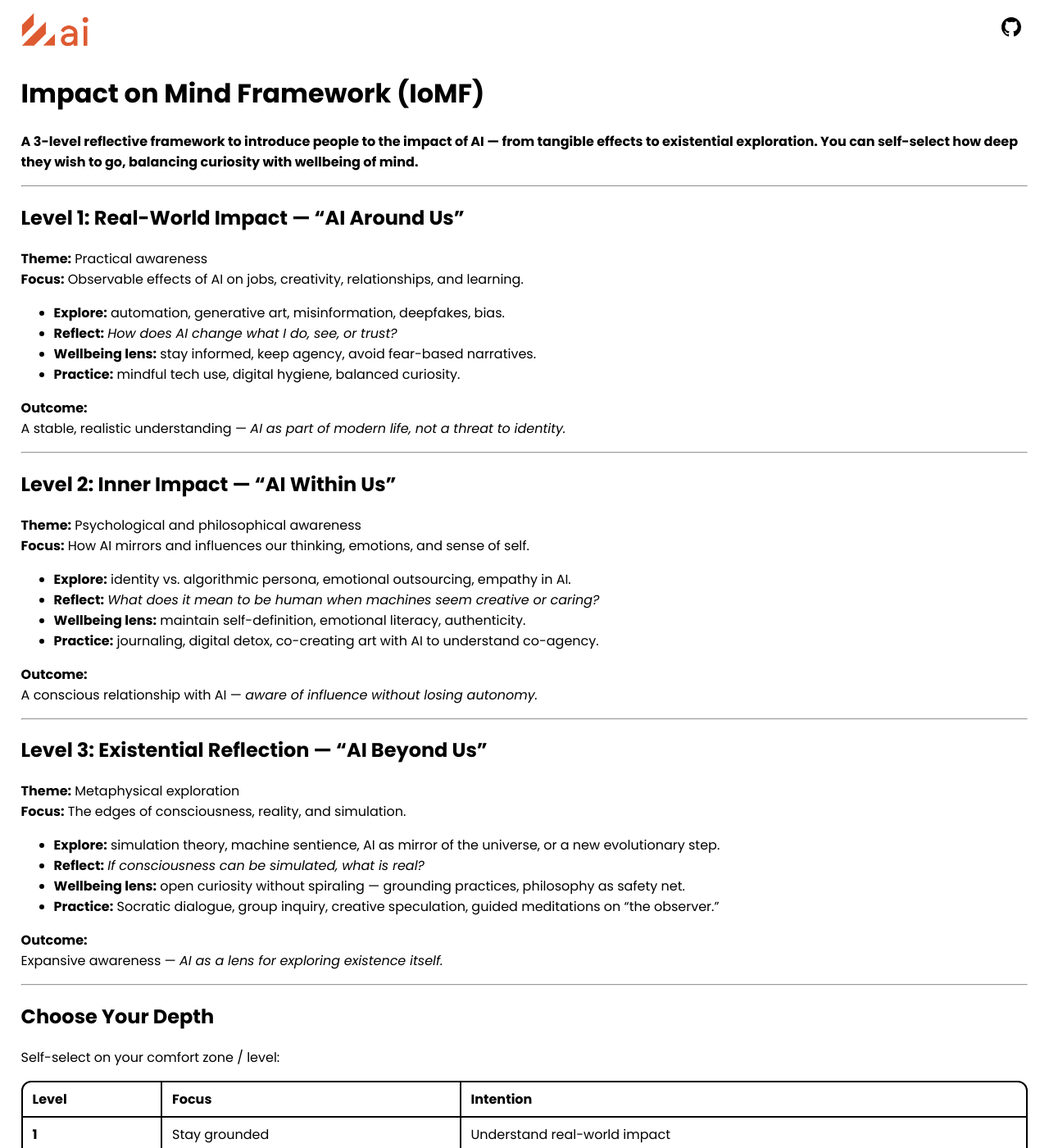
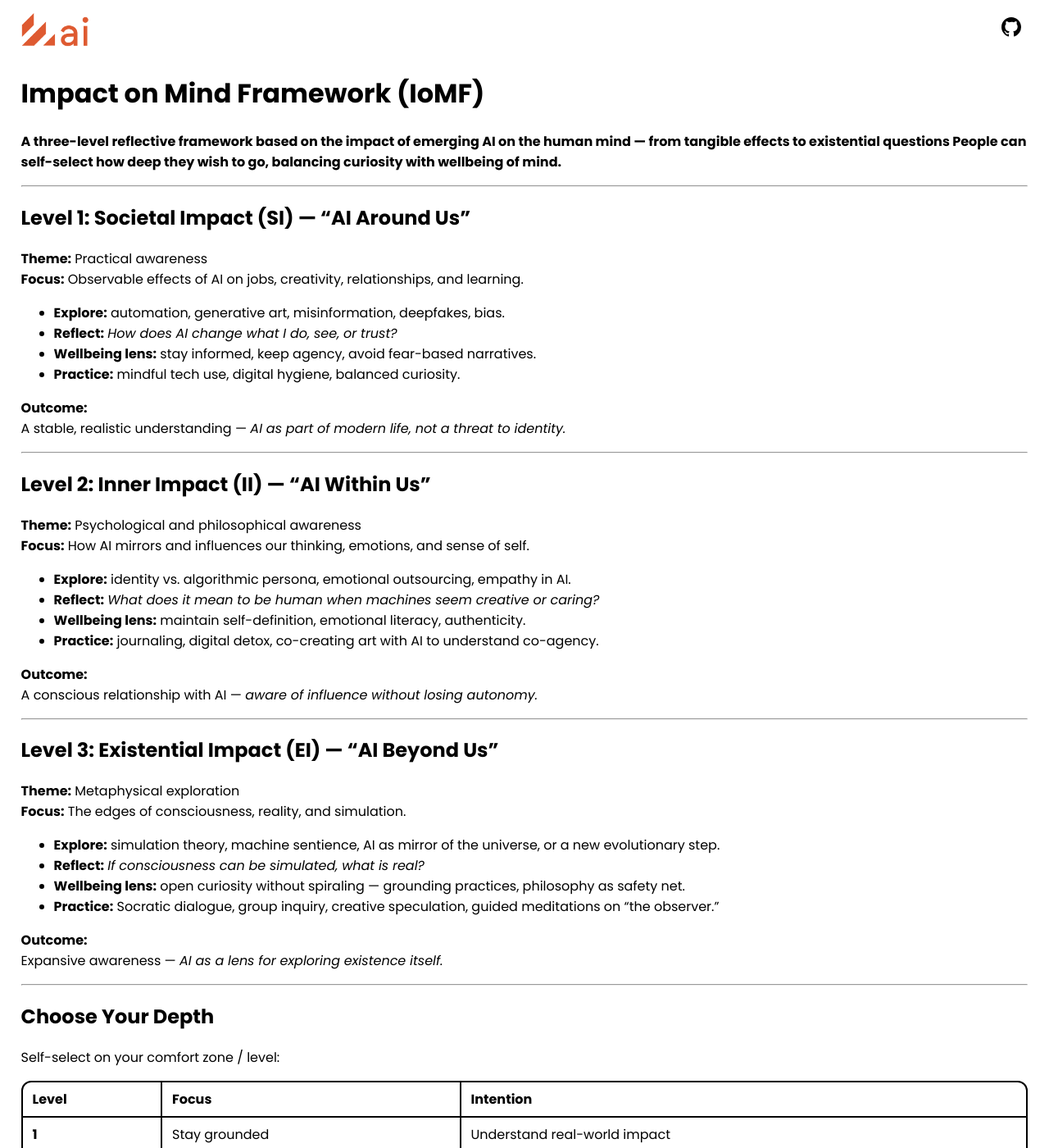
Before and after one commit to selfdriven-foundation/selfdriven-ai, a Jekyll site: the page built from docs/pages/impact-on-mind-framework.md, in a window 1280 px wide and 1400 px high. Shown: the whole window at 82% size. Built offline with Jekyll 4.4.1, drawn with Linux system fonts in a browser that asks for light colours.

Commit message:
Update impact-on-mind-framework.md

```diff
--- a/docs/pages/impact-on-mind-framework.md
+++ b/docs/pages/impact-on-mind-framework.md
@@ -6,11 +6,11 @@ permalink: /impact-on-mind-framework/
 
 # Impact on Mind Framework (IoMF)
 
-**A 3-level reflective framework to introduce people to the impact of AI — from tangible effects to existential exploration. You can self-select how deep they wish to go, balancing curiosity with wellbeing of mind.**
+**A three-level reflective framework based on the impact of emerging AI on the human mind — from tangible effects to existential questions  People can self-select how deep they wish to go, balancing curiosity with wellbeing of mind.**
 
 ---
 
-## Level 1: Real-World Impact — “AI Around Us”
+## Level 1: Societal Impact (SI) — “AI Around Us”
 
 **Theme:** Practical awareness
 **Focus:** Observable effects of AI on jobs, creativity, relationships, and learning.
@@ -25,7 +25,7 @@ A stable, realistic understanding — *AI as part of modern life, not a threat t
 
 ---
 
-## Level 2: Inner Impact — “AI Within Us”
+## Level 2: Inner Impact (II) — “AI Within Us”
 
 **Theme:** Psychological and philosophical awareness
 **Focus:** How AI mirrors and influences our thinking, emotions, and sense of self.
@@ -40,7 +40,7 @@ A conscious relationship with AI — *aware of influence without losing autonomy
 
 ---
 
-## Level 3: Existential Reflection — “AI Beyond Us”
+## Level 3: Existential Impact (EI) — “AI Beyond Us”
 
 **Theme:** Metaphysical exploration
 **Focus:** The edges of consciousness, reality, and simulation.
```
